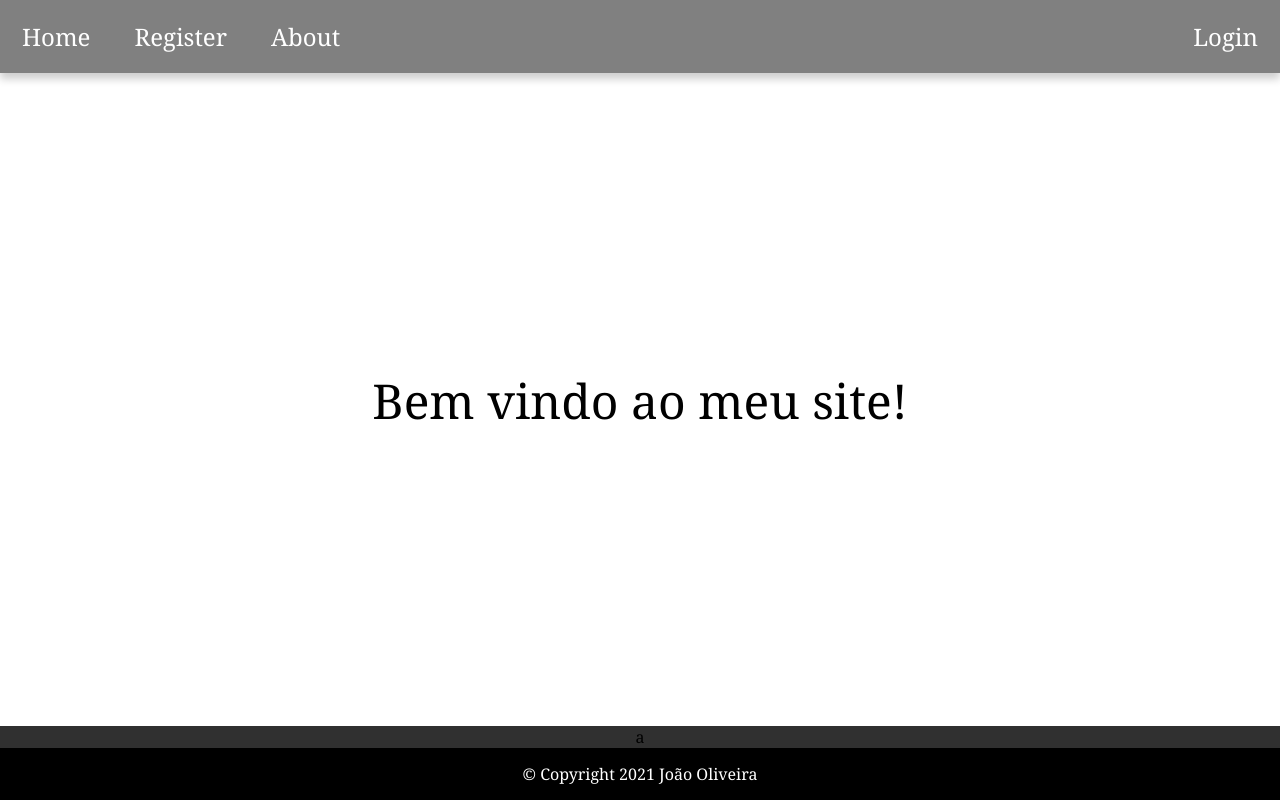
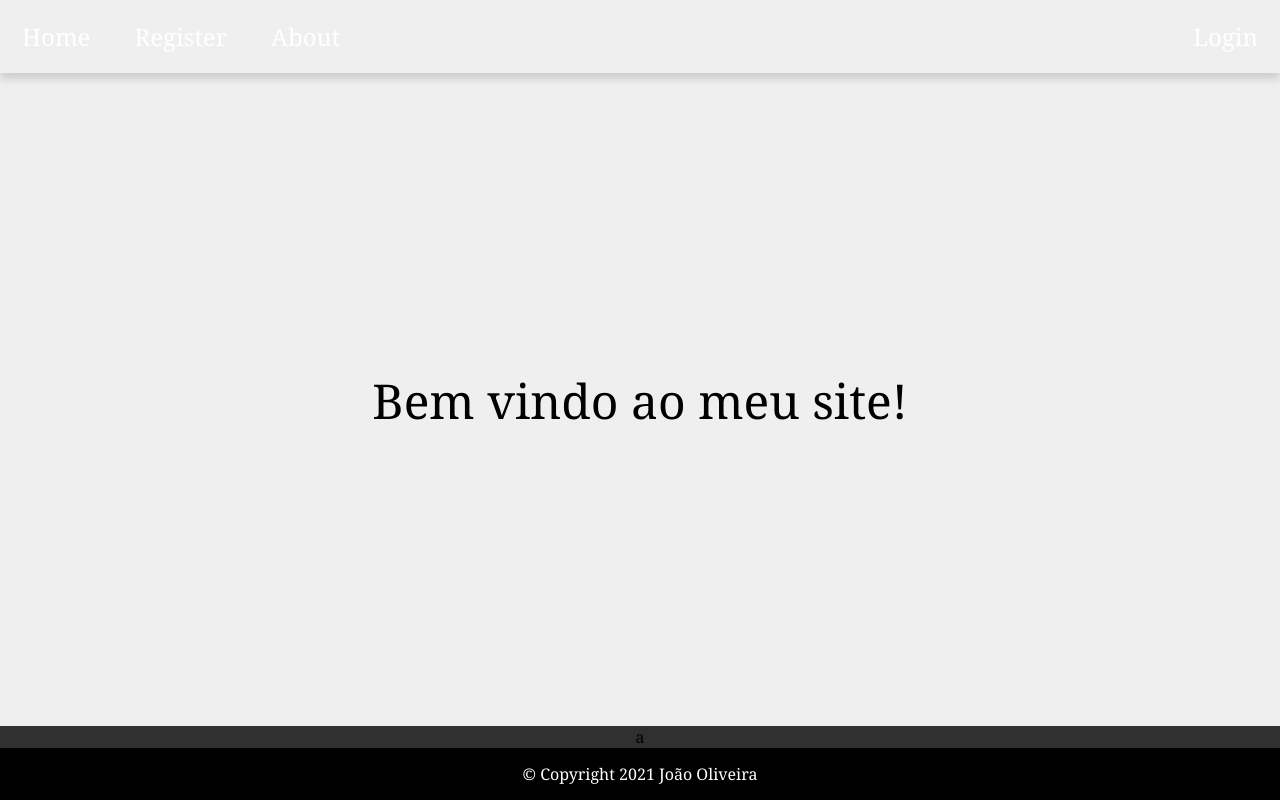
Before and after one commit to jotanmiguel/JustHavingFun.com, a plain HTML site: page index.html in a window 1280 px wide. Drawn offline with Linux system fonts and the light colour scheme.

Commit message:
navbar and body background coulor change

```diff
--- a/styles/style.css
+++ b/styles/style.css
@@ -1,12 +1,12 @@
 /*Alterações gerais*/
 body{
+    background-color: #EFEFEF;
     margin:0;
     font-family: Georgia, 'Times New Roman', Times, serif;
 }
 
 /*Alterações navbar*/
 .navbar{
-    background-color: gray;
     list-style-type: none;
     overflow: hidden;
     box-shadow: 0px 6px 8px #cecece;
```
